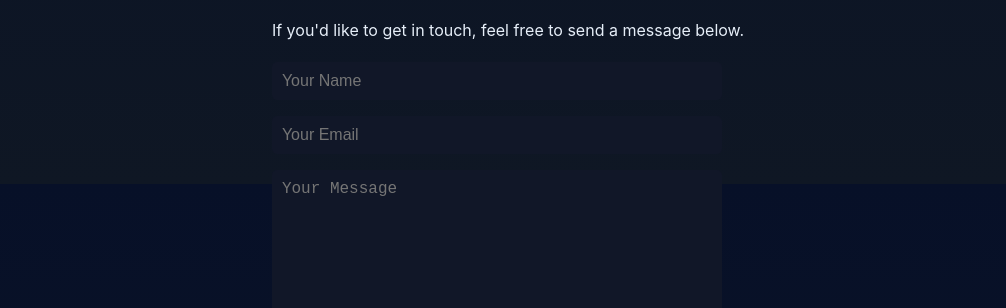
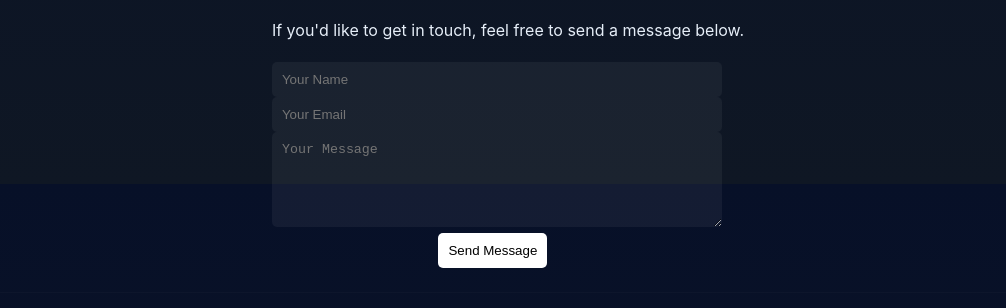
Before and after one commit to anirudhchoudhary305/anirudhp, a plain HTML site: page index.html in a window 1280 px wide. Shown: the part 616-924 px from the top of the page, without its empty margins (132-1138 px from the left). Drawn offline with Linux system fonts and the light colour scheme.

Commit message:
Update style.css

```diff
--- a/css/style.css
+++ b/css/style.css
@@ -274,35 +274,3 @@ body{
   line-height: 1.6;
   color: #d1d5db;
 }
-
-.form-wrapper {
-  max-width: 700px; /* Increase form width here */
-  width: 100%;
-  margin: 0 auto;
-  display: flex;
-  flex-direction: column;
-  gap: 16px;
-}
-
-.contact-form input,
-.contact-form textarea {
-  width: 100% !important;
-  padding: 14px;
-  font-size: 16px;
-  border-radius: 8px;
-  border: none;
-  background: #111728; /* match your theme */
-  color: white;
-}
-
-.contact-form textarea {
-  height: 180px; /* increase height */
-  resize: vertical; /* allow manual resize */
-}
-
-.contact-form button {
-  padding: 12px;
-  font-size: 17px;
-  border-radius: 8px;
-  cursor: pointer;
-}
```
